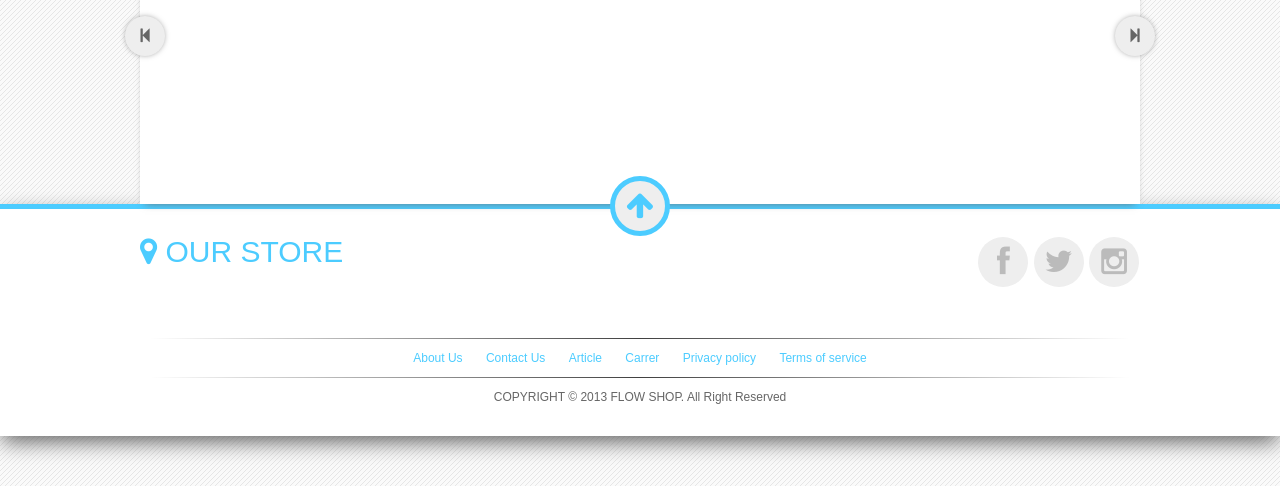
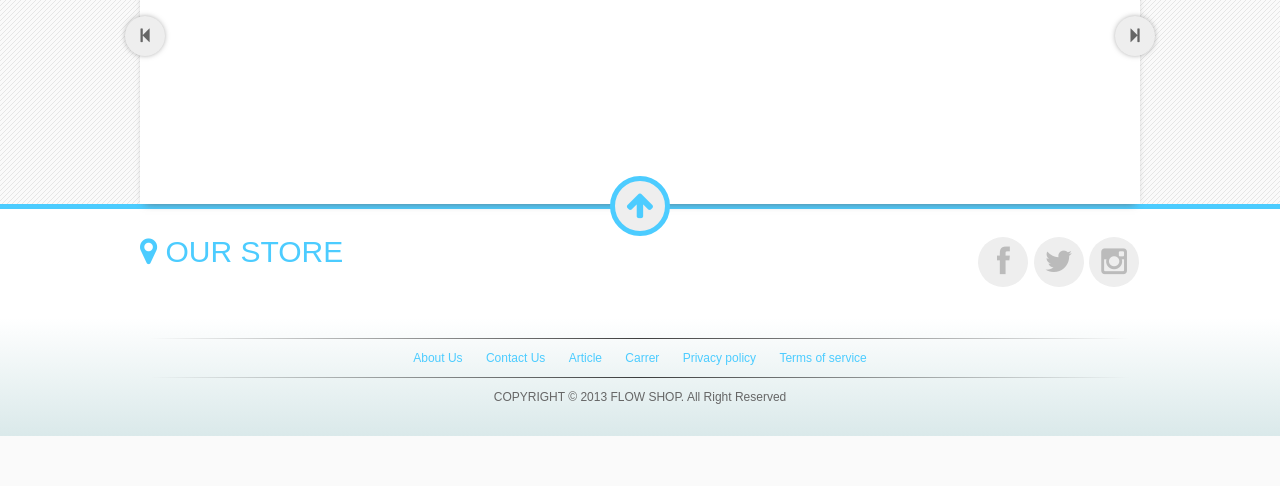
Before and after one commit to bayusuwarninghadi/ci_commerce, a CodeIgniter app: page / in a window 1280 px wide. Shown: the part 1769-2255 px from the top of the page. After the commit the page ends 2205 px from the top, so only its background shows below. Run offline with CodeIgniter, Linux system fonts and the light colour scheme; data that the repository does not hold is empty.

Commit message:
styling footer

```diff
--- a/application/views/catalog/footer.php
+++ b/application/views/catalog/footer.php
@@ -25,7 +25,7 @@
 <? } ?>
 </body>
 
-<footer class="white shadow2">
+<footer>
       <div class="container center pad1">
             <div class="to-top icon-arrow-up"></div>
             <div>
--- a/css/style.css
+++ b/css/style.css
@@ -143,8 +143,16 @@ header .menu i:hover {
 footer {
     padding: 20px 0;
     border-top: 5px solid #4cccff;
-    z-index: 10;
-    margin-bottom: 50px;
+    background: rgb(255,255,255); /* Old browsers */
+    background: -moz-linear-gradient(top,  rgba(255,255,255,1) 0%, rgba(255,255,255,1) 48%, rgba(218,233,234,1) 100%); /* FF3.6+ */
+    background: -webkit-gradient(linear, left top, left bottom, color-stop(0%,rgba(255,255,255,1)), color-stop(48%,rgba(255,255,255,1)), color-stop(100%,rgba(218,233,234,1))); /* Chrome,Safari4+ */
+    background: -webkit-linear-gradient(top,  rgba(255,255,255,1) 0%,rgba(255,255,255,1) 48%,rgba(218,233,234,1) 100%); /* Chrome10+,Safari5.1+ */
+    background: -o-linear-gradient(top,  rgba(255,255,255,1) 0%,rgba(255,255,255,1) 48%,rgba(218,233,234,1) 100%); /* Opera 11.10+ */
+    background: -ms-linear-gradient(top,  rgba(255,255,255,1) 0%,rgba(255,255,255,1) 48%,rgba(218,233,234,1) 100%); /* IE10+ */
+    background: linear-gradient(to bottom,  rgba(255,255,255,1) 0%,rgba(255,255,255,1) 48%,rgba(218,233,234,1) 100%); /* W3C */
+    filter: progid:DXImageTransform.Microsoft.gradient( startColorstr='#ffffff', endColorstr='#dae9ea',GradientType=0 ); /* IE6-9 */
+    color: #666;
+
 }
 footer a { color: #4cccff}
 footer a:hover { color: #00a9ff}
```
